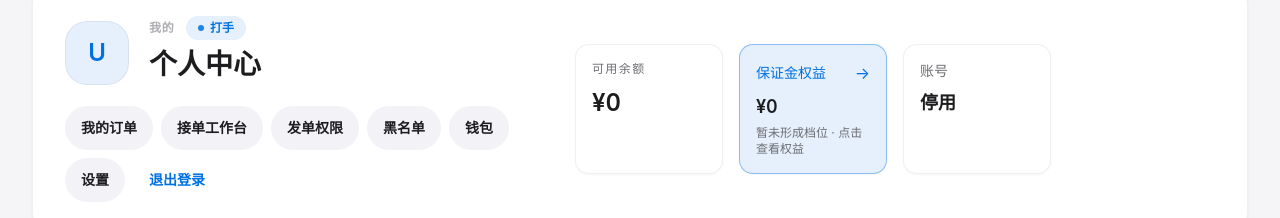
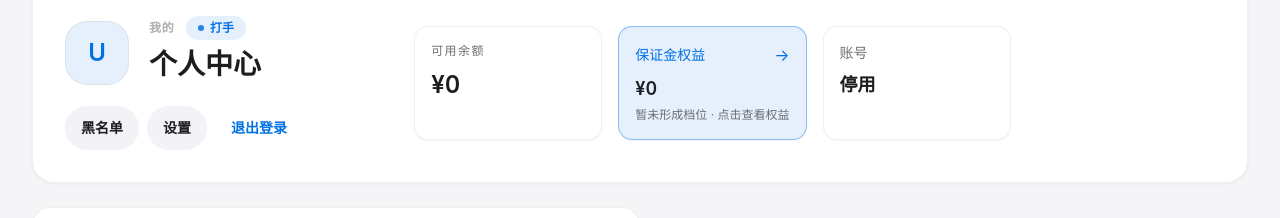
Before and after one commit to uskyu/game-boosting-platform, a Vue app in the folder frontend/: page /profile in a window 1280 px wide. Shown: the part 126-344 px from the top of the page. Built offline with nearby package versions, Linux system fonts and the light colour scheme; no server answers; sample sign-in values are in the browser's storage.

Commit message:
fix(profile): 精简个人中心快捷入口，隐藏订单/工作台/发单权限/钱包

```diff
--- a/frontend/src/views/ProfileView.vue
+++ b/frontend/src/views/ProfileView.vue
@@ -144,14 +144,10 @@ onMounted(async () => {
             </div>
           </div>
 
-          <!-- “我的”页快捷入口，按角色突出常用工作流 -->
+          <!-- “我的”页快捷入口：订单/钱包已在主导航，这里只保留黑名单等次要入口 -->
           <nav class="profile-shortcuts" aria-label="快捷入口">
-            <router-link to="/orders" class="btn-secondary !px-4">我的订单</router-link>
-            <router-link v-if="user?.role !== 'ADMIN'" to="/services" class="btn-secondary !px-4">接单工作台</router-link>
-            <router-link v-if="user?.role !== 'ADMIN'" to="/publish-permission" class="btn-secondary !px-4">发单权限</router-link>
             <!-- 黑名单仅发单用户（管理员也算）可用，后端同样按权限 403 兜底 -->
             <router-link v-if="authStore.canPublish" to="/blacklist" class="btn-secondary !px-4">黑名单</router-link>
-            <router-link to="/wallet" class="btn-secondary !px-4">钱包</router-link>
             <router-link v-if="user?.role === 'ADMIN'" to="/admin" class="btn-secondary !px-4">管理后台</router-link>
             <router-link to="/settings" class="btn-secondary !px-4">设置</router-link>
             <button type="button" class="btn-ghost !px-4" @click="handleLogout">退出登录</button>
```
Also changed, not shown: 1 other file (tests, documents, lock files or other folders).
